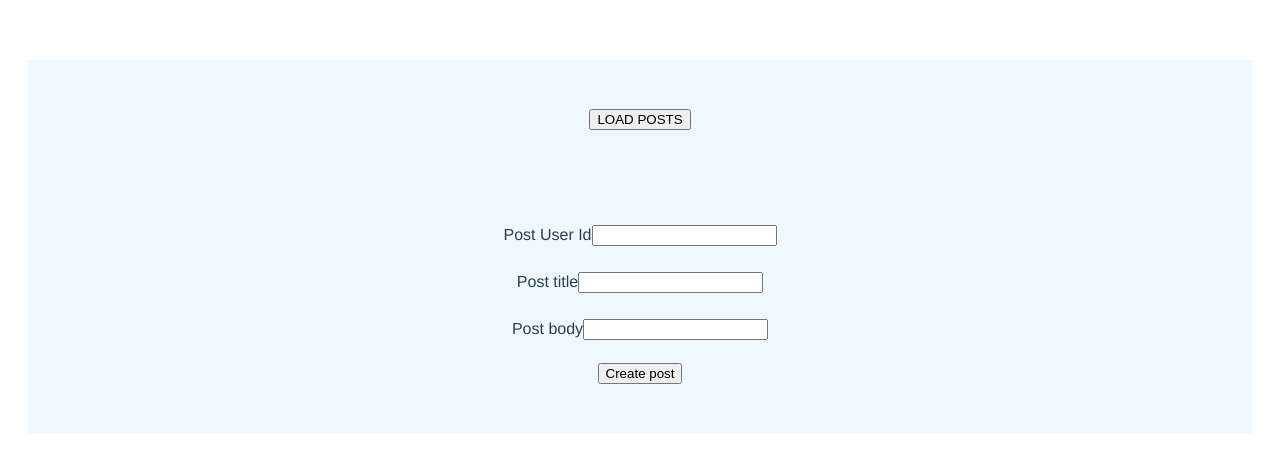
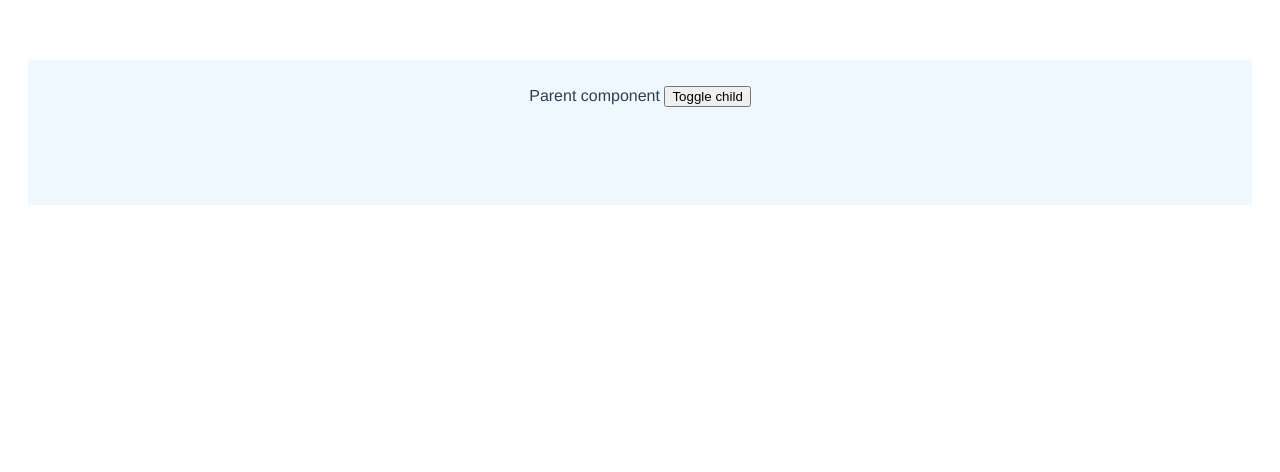
Before and after one commit to noatias1234/Vue-Js, a Vue app: page / in a window 1280 px wide. Shown: the top 472 px of the page. Built offline with nearby package versions, Linux system fonts and the light colour scheme.

Commit message:
Lifecycle hooks

```diff
--- a/src/App.vue
+++ b/src/App.vue
@@ -1,27 +1,21 @@
 <template>
-  <div>
-    <PostList></PostList>
-  </div>
-  <div>
-    <CreatePost></CreatePost>
-  </div>
+  <Parent></Parent>
+  <Childs></Childs>
 </template>
 
 <script>
-import PostList from './components/PostList.vue';
-import CreatePost from './components/CreatePost.vue';
-
+import Childs from './components/Childs.vue';
+import Parent from './components/Parent.vue';
 export default {
   name: 'App',
   data() {
     return {
       name: '',
-
     }
   },
   components: {
-    PostList,
-    CreatePost
+    Childs,
+    Parent
   }
 
 }
--- /dev/null
+++ b/src/components/Childs.vue
@@ -0,0 +1,31 @@
+<template>
+    <div>
+
+    </div>
+</template>
+
+<script>
+export default {
+    name: `Chils`,
+    beforeCreate() {
+        console.log('Child before create');
+    },
+    created() {
+        console.log('Child created');
+    },
+    beforeMount() {
+        console.log('Child before mount');
+    },
+    mounted() {
+        console.log('Child mounted');
+    },
+    beforeUpdate() {
+        console.log('Child before update');
+    },
+    updated() {
+        console.log('Child updated');
+    }
+}
+</script>
+
+<style scoped></style>
--- a/src/components/CreatePost.vue
+++ /dev/null
@@ -1,47 +0,0 @@
-<template>
-    <div>
-        <form @submit.prevent="createPost">
-            <div>
-                <label for="userId">Post User Id</label>
-                <input type="text" id="userId" v-model="FormData.userId">
-            </div>
-            <div>
-                <label for="title">Post title</label>
-                <input type="text" id="title" v-model="FormData.title">
-            </div>
-            <div>
-                <label for="body">Post body</label>
-                <input type="text" id="body" v-model="FormData.body">
-            </div>
-            <button>Create post</button>
-        </form>
-    </div>
-</template>
-
-<script>
-import axios from 'axios';
-export default {
-    name: `Create-post`,
-    data() {
-        return {
-            FormData: {
-                userId: '',
-                title: '',
-            }
-        }
-    },
-    methods: {
-        createPost() {
-            axios.post('https://jsonplaceholder.typicode.com/posts', this.FormData)
-                .then((response) => {
-                    console.log(response.data);
-                })
-                .catch((error) => {
-                    console.error(error);
-                })
-        }
-    }
-}
-</script>
-
-<style scoped></style>
--- /dev/null
+++ b/src/components/Parent.vue
@@ -0,0 +1,40 @@
+<template>
+    <div>
+        Parent component
+        <button @click="showChild = !showChild">Toggle child</button>
+        <Childs v-if="showChild" />
+    </div>
+</template>
+
+<script>
+import Childs from './Childs.vue';
+export default {
+    components: { Childs },
+    name: `Parent`,
+    data() {
+        return {
+            showChild: true
+        }
+    },
+    beforeCreate() {
+        console.log('Parent before create');
+    },
+    created() {
+        console.log('Parent created');
+    },
+    beforeMount() {
+        console.log('Parent before mount');
+    },
+    mounted() {
+        console.log('Parent mounted');
+    },
+    beforeUpdate() {
+        console.log('Parent before update');
+    },
+    updated() {
+        console.log('Parent updated');
+    }
+}
+</script>
+
+<style scoped></style>
--- a/src/components/PostList.vue
+++ /dev/null
@@ -1,37 +0,0 @@
-<template>
-    <div>
-        <button @click="getPost">LOAD POSTS</button>
-        <div v-for="post in posts" :key="post.id">
-            <h3>{{ post.id }}{{ post.title }}</h3>
-            <p>{{ post.body }}</p>
-            <hr />
-        </div>
-    </div>
-</template>
-
-<script>
-import axios from 'axios'
-export default {
-    name: `post-list`,
-    data() {
-        return {
-            posts: [],
-        }
-    },
-    methods: {
-        getPost() {
-            axios
-                .get('https://jsonplaceholder.typicode.com/posts')
-                .then((response) => {
-                    console.log(response.data);
-                    this.posts = response.data;
-                })
-                .catch((error) => {
-                    console.log(error)
-                })
-        }
-    }
-}
-</script>
-
-<style scoped></style>
```
